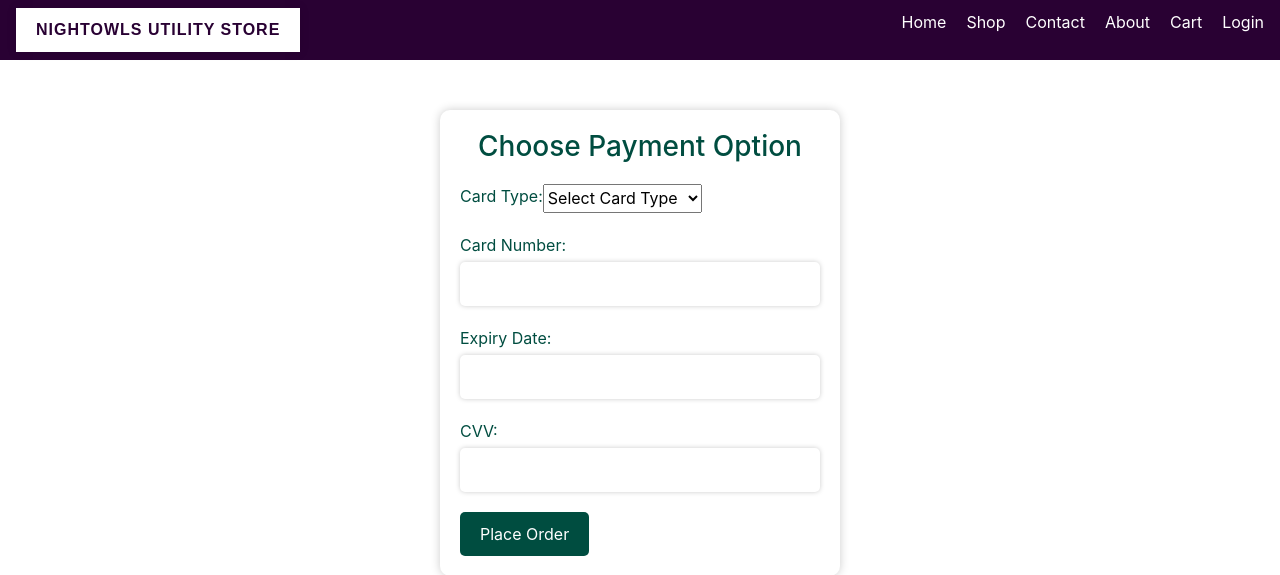
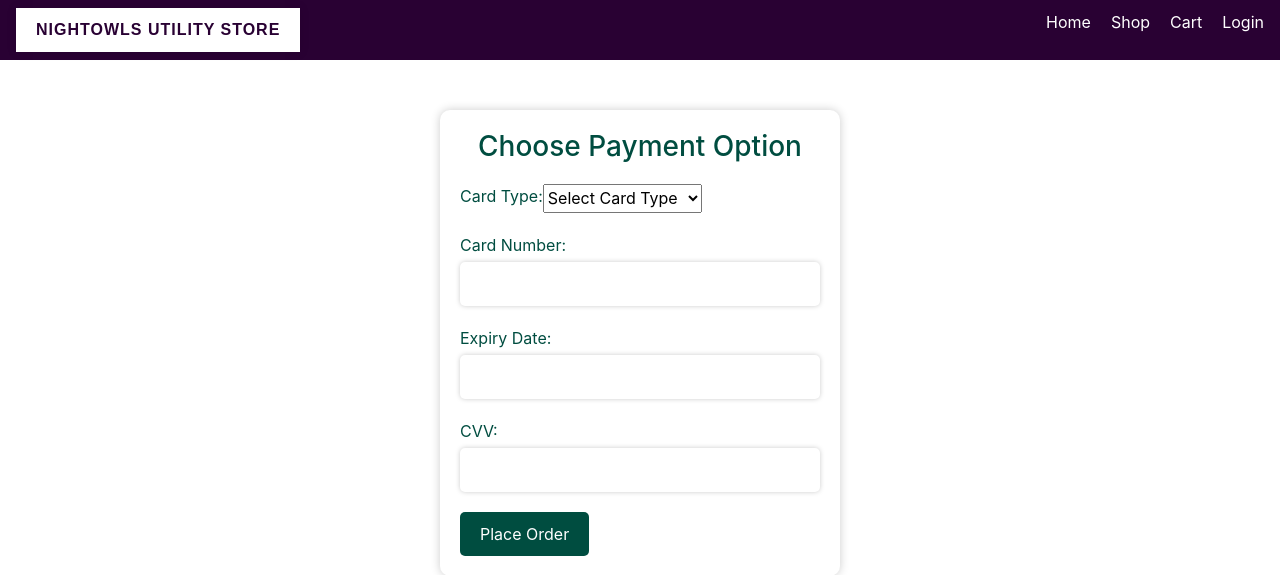
Before and after one commit to AfkRohan/PHP-Project, a PHP site: page /payment.php in a window 1280 px wide. Shown: the top 575 px of the page. Run offline with PHP 8.4, Linux system fonts and the light colour scheme; a user stored in the database is signed in.

Commit message:
Bug fixes1

```diff
--- a/cart.php
+++ b/cart.php
@@ -29,8 +29,6 @@
             <ul class="nav-links">
                 <li><a href="index.php">Home</a></li>
                 <li><a href="shop.php">Shop</a></li>
-                <li><a href="contact.php">Contact</a></li>
-                <li><a href="about.php">About</a></li>
                 <?php if (!empty($_SESSION["UserId"])) { ?>
                       <li><a href="logout.php">Logout</a></li>
                 <?php } else { ?>
--- a/checkout.php
+++ b/checkout.php
@@ -24,8 +24,6 @@
                 <ul class="nav-links">
                     <li><a href="index.php">Home</a></li>
                     <li><a href="shop.php">Shop</a></li>
-                    <li><a href="contact.php">Contact</a></li>
-                    <li><a href="about.php">About</a></li>
                     <li><a href="cart.php">Cart</a></li>
                     <?php if (!empty($_SESSION["CID"])) { ?>
                         <li><a href="logout.php">Logout</a></li>
--- a/index.php
+++ b/index.php
@@ -40,8 +40,6 @@ require_once("functions.inc.php");
     <ul class="nav-links">
         <li><a href="index.php">Home</a></li>
         <li><a href="shop.php">Shop</a></li>
-        <li><a href="contact.php">Contact</a></li>
-        <li><a href="about.php">About</a></li>
         <li><a href="cart.php">Cart</a></li>
         <?php if (!empty($_SESSION["UserId"])) { ?>
             <li><a href="logout.php">Logout</a></li>
--- a/login.php
+++ b/login.php
@@ -15,8 +15,6 @@
             <ul class="nav-links">
                 <li><a href="index.php">Home</a></li>
                 <li><a href="shop.php">Shop</a></li>
-                <li><a href="contact.php">Contact</a></li>
-                <li><a href="about.php">About</a></li>
                 <li><a href="cart.php">Cart</a></li>
                 <li><a href="login.php">Login</a></li>
             </ul>
--- a/payment.php
+++ b/payment.php
@@ -24,8 +24,6 @@
                 <ul class="nav-links">
                     <li><a href="index.php">Home</a></li>
                     <li><a href="shop.php">Shop</a></li>
-                    <li><a href="contact.php">Contact</a></li>
-                    <li><a href="about.php">About</a></li>
                     <li><a href="cart.php">Cart</a></li>
                     <?php if (!empty($_SESSION["CID"])) { ?>
                         <li><a href="logout.php">Logout</a></li>
@@ -123,8 +121,6 @@
 
             }
             function validateData($data) {
-                $data = strip_tags($data);
-                $data = htmlentities($data);
                 $data = htmlspecialchars($data);
                 return $data;
             }
--- a/product.php
+++ b/product.php
@@ -40,8 +40,6 @@
             <ul class="nav-links">
                 <li><a href="index.php">Home</a></li>
                 <li><a href="shop.php">Shop</a></li>
-                <li><a href="contact.php">Contact</a></li>
-                <li><a href="about.php">About</a></li>
                 <?php if (!empty($_SESSION["UserId"])) { ?>
                     <li><a href="logout.php">Logout</a></li>
                 <?php } else { ?>
--- a/register.php
+++ b/register.php
@@ -25,8 +25,6 @@
             <ul class="nav-links">
                 <li><a href="index.php">Home</a></li>
                 <li><a href="shop.php">Shop</a></li>
-                <li><a href="Contact.php">Contact</a></li>
-                <li><a href="about.php">About</a></li>
                 <li><a href="cart.php">Cart</a></li>
                 <li><a href="login.php">Login</a></li>
             </ul>
--- a/thanks.php
+++ b/thanks.php
@@ -24,8 +24,6 @@
                 <ul class="nav-links">
                     <li><a href="index.php">Home</a></li>
                     <li><a href="shop.php">Shop</a></li>
-                    <li><a href="contact.php">Contact</a></li>
-                    <li><a href="about.php">About</a></li>
                     <li><a href="cart.php">Cart</a></li>
                     <?php if (!empty($_SESSION["CID"])) { ?>
                         <li><a href="logout.php">Logout</a></li>
```
